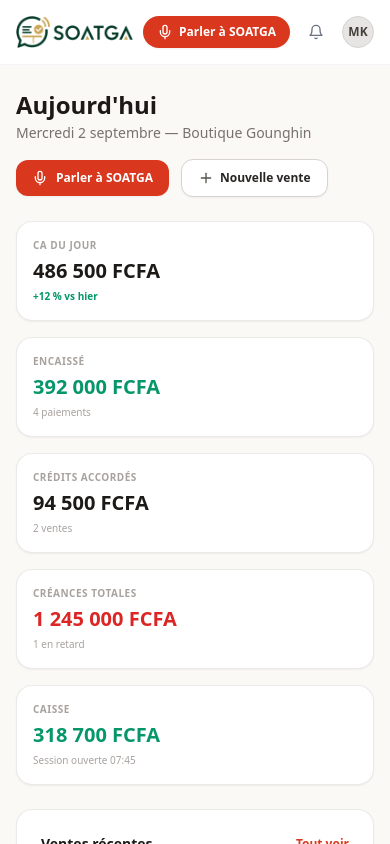
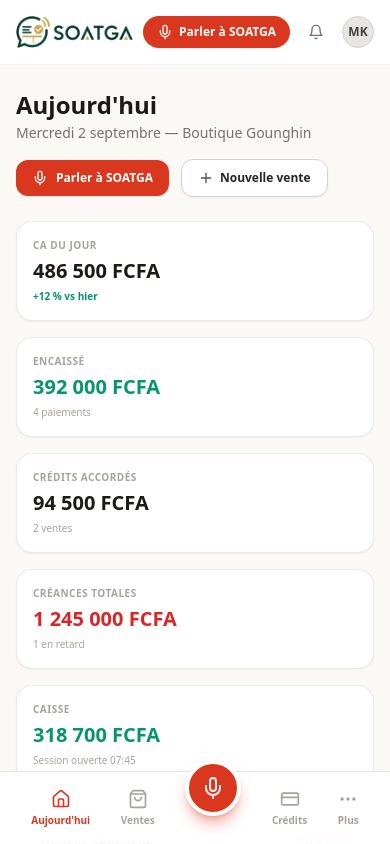
Before and after one commit to francisyaro/soatga, a Next.js app in the folder apps/web/: page / in a window 390 px wide. Shown: the top 844 px of the page. Built offline with nearby package versions, Linux system fonts and the light colour scheme.

Commit message:
feat: add Android PWA manifest and mobile bottom navigation

```diff
--- a/apps/web/app/layout.tsx
+++ b/apps/web/app/layout.tsx
@@ -1,10 +1,26 @@
-import type { Metadata } from 'next';
+import type { Metadata, Viewport } from 'next';
 import './globals.css';
 import { Navbar } from '@/components/Navbar';
+import { BottomNav } from '@/components/BottomNav';
 
 export const metadata: Metadata = {
-  title: 'SOATGA — Gestion commercial par langage naturel',
-  description: 'Plateforme SaaS multi-tenant de gestion commerciale pilotable par voix et texte pour les commerces au Burkina Faso.',
+  title: 'SOATGA — Gestion commerciale par langage naturel',
+  description:
+    'Plateforme SaaS multi-tenant de gestion commerciale pilotable par voix et texte pour les commerces au Burkina Faso.',
+  manifest: '/manifest.json',
+  appleWebApp: {
+    capable: true,
+    statusBarStyle: 'default',
+    title: 'SOATGA',
+  },
+};
+
+export const viewport: Viewport = {
+  themeColor: '#d9381e',
+  width: 'device-width',
+  initialScale: 1,
+  maximumScale: 1,
+  userScalable: false,
 };
 
 export default function RootLayout({
@@ -14,12 +30,13 @@ export default function RootLayout({
 }>) {
   return (
     <html lang="fr">
-      <body className="bg-brand-bg text-stone-900 min-h-screen flex flex-col antialiased">
+      <body className="bg-brand-bg text-stone-900 min-h-screen flex flex-col antialiased pb-16 lg:pb-0">
         <Navbar />
         <main className="flex-1 max-w-7xl w-full mx-auto px-4 sm:px-6 lg:px-8 py-6">
           {children}
         </main>
-        <footer className="bg-white border-t border-gray-200 py-4 text-center text-xs text-gray-500">
+        <BottomNav />
+        <footer className="bg-white border-t border-stone-200 py-4 text-center text-xs text-stone-500 hidden lg:block">
           <div className="max-w-7xl mx-auto px-4 flex flex-col sm:flex-row items-center justify-between">
             <p>© 2026 SOATGA — Tous droits réservés. Burkina Faso.</p>
             <p className="flex items-center space-x-2 mt-2 sm:mt-0">
--- /dev/null
+++ b/apps/web/components/BottomNav.tsx
@@ -0,0 +1,65 @@
+'use client';
+
+import React from 'react';
+import Link from 'next/link';
+import { usePathname } from 'next/navigation';
+import { Home, ShoppingBag, Mic, CreditCard, MoreHorizontal } from 'lucide-react';
+
+export function BottomNav() {
+  const pathname = usePathname();
+
+  const navItems = [
+    { label: "Aujourd'hui", href: '/', icon: Home },
+    { label: 'Ventes', href: '/sales', icon: ShoppingBag },
+    { label: 'Crédits', href: '/credits', icon: CreditCard },
+    { label: 'Plus', href: '/reports', icon: MoreHorizontal },
+  ];
+
+  return (
+    <div className="lg:hidden fixed bottom-0 left-0 right-0 z-50 bg-white/95 backdrop-blur-md border-t border-stone-200 px-4 py-2 flex items-center justify-around shadow-lg pb-safe">
+      {/* First 2 Items */}
+      {navItems.slice(0, 2).map((item) => {
+        const Icon = item.icon;
+        const isActive = pathname === item.href;
+        return (
+          <Link
+            key={item.href}
+            href={item.href}
+            className={`flex flex-col items-center space-y-1 text-[10px] font-bold transition-all ${
+              isActive ? 'text-brand-red' : 'text-stone-400 hover:text-stone-700'
+            }`}
+          >
+            <Icon className="w-5 h-5" />
+            <span>{item.label}</span>
+          </Link>
+        );
+      })}
+
+      {/* Center Floating Mic Button */}
+      <Link
+        href="/voice/draft"
+        className="relative -top-5 bg-brand-red hover:bg-brand-red-hover text-white w-14 h-14 rounded-full flex flex-col items-center justify-center shadow-lg shadow-brand-red/40 border-4 border-white transition-all transform active:scale-95"
+      >
+        <Mic className="w-6 h-6 animate-pulse" />
+      </Link>
+
+      {/* Last 2 Items */}
+      {navItems.slice(2, 4).map((item) => {
+        const Icon = item.icon;
+        const isActive = pathname === item.href;
+        return (
+          <Link
+            key={item.href}
+            href={item.href}
+            className={`flex flex-col items-center space-y-1 text-[10px] font-bold transition-all ${
+              isActive ? 'text-brand-red' : 'text-stone-400 hover:text-stone-700'
+            }`}
+          >
+            <Icon className="w-5 h-5" />
+            <span>{item.label}</span>
+          </Link>
+        );
+      })}
+    </div>
+  );
+}
```
Also changed, not shown: apps/web/public/manifest.json (added).
